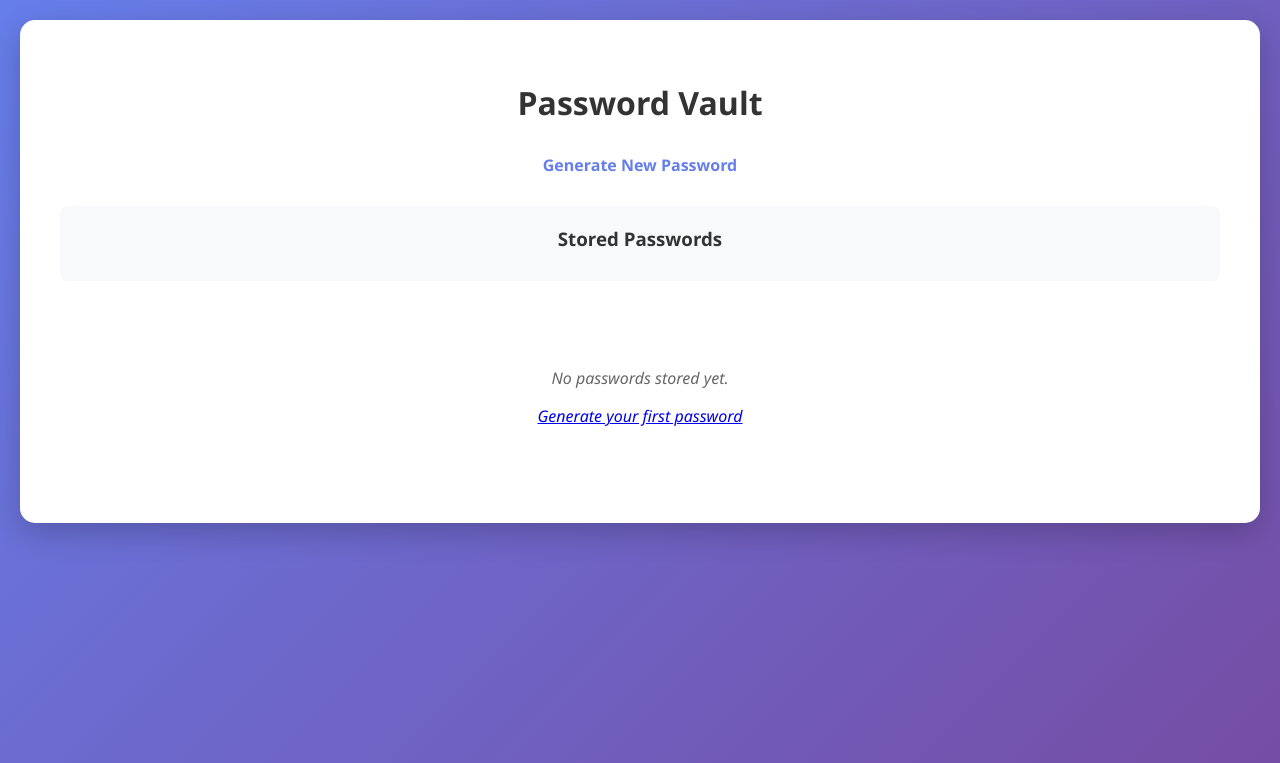
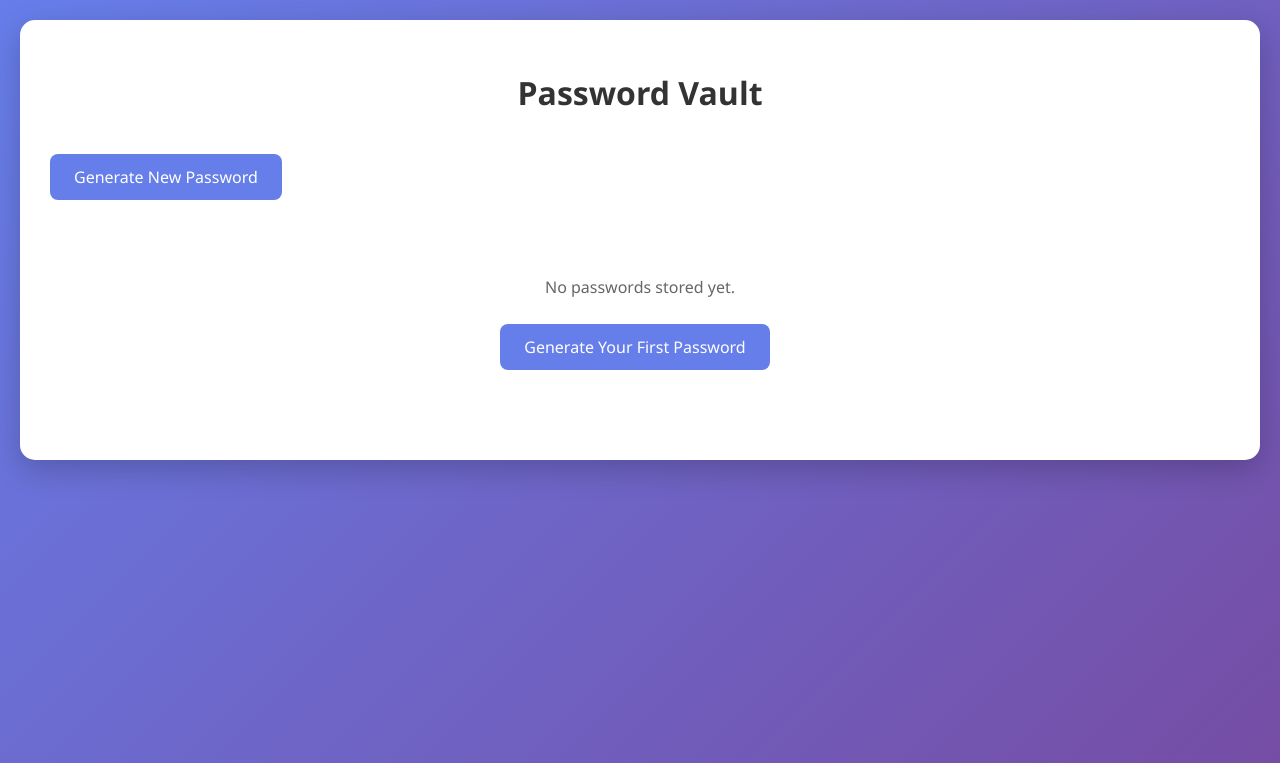
Before and after one commit to ptokito/Tracing101, a Flask app: page /passwords in a window 1280 px wide. Shown: the top 763 px of the page. Run offline with Flask 3, Linux system fonts and the light colour scheme.

Commit message:
Update passwords.html

```diff
--- a/templates/passwords.html
+++ b/templates/passwords.html
@@ -16,7 +16,7 @@
             max-width: 1200px;
             margin: 0 auto;
             background: white;
-            padding: 40px;
+            padding: 30px;
             border-radius: 15px;
             box-shadow: 0 10px 30px rgba(0,0,0,0.2);
         }
@@ -25,29 +25,18 @@
             color: #333;
             margin-bottom: 30px;
         }
-        .nav-links {
-            text-align: center;
-            margin-bottom: 30px;
+        .btn {
+            display: inline-block;
+            padding: 12px 24px;
+            background: #667eea;
+            color: white;
+            text-decoration: none;
+            border-radius: 8px;
+            margin: 10px 10px 20px 0;
+            transition: background-color 0.3s;
         }
-        .nav-links a {
-            color: #667eea;
-            text-decoration: none;
-            font-weight: bold;
-            margin: 0 15px;
-        }
-        .nav-links a:hover {
-            text-decoration: underline;
-        }
-        .stats {
-            background: #f8f9fa;
-            padding: 20px;
-            border-radius: 8px;
-            margin-bottom: 30px;
-            text-align: center;
-        }
-        .stats h3 {
-            margin: 0 0 10px 0;
-            color: #333;
+        .btn:hover {
+            background: #5a67d8;
         }
         table {
             width: 100%;
@@ -87,15 +72,10 @@
         .delete-btn:hover {
             background: #c82333;
         }
-        .no-passwords {
+        .no-data {
             text-align: center;
             color: #666;
-            font-style: italic;
             padding: 40px;
-        }
-        .timestamp {
-            color: #666;
-            font-size: 0.9em;
         }
     </style>
 </head>
@@ -103,13 +83,7 @@
     <div class="container">
         <h1>Password Vault</h1>
 
-        <div class="nav-links">
-            <a href="/">Generate New Password</a>
-        </div>
-
-        <div class="stats">
-            <h3>Stored Passwords</h3>
-        </div>
+        <a href="{{ url_for('index') }}" class="btn">Generate New Password</a>
 
         {% if passwords %}
         <table>
@@ -146,9 +117,9 @@
             </tbody>
         </table>
         {% else %}
-        <div class="no-passwords">
+        <div class="no-data">
             <p>No passwords stored yet.</p>
-            <p><a href="/">Generate your first password</a></p>
+            <a href="{{ url_for('index') }}" class="btn">Generate Your First Password</a>
         </div>
         {% endif %}
     </div>
```
Also changed, not shown: other parts of templates/passwords.html (+10 -17 lines).
